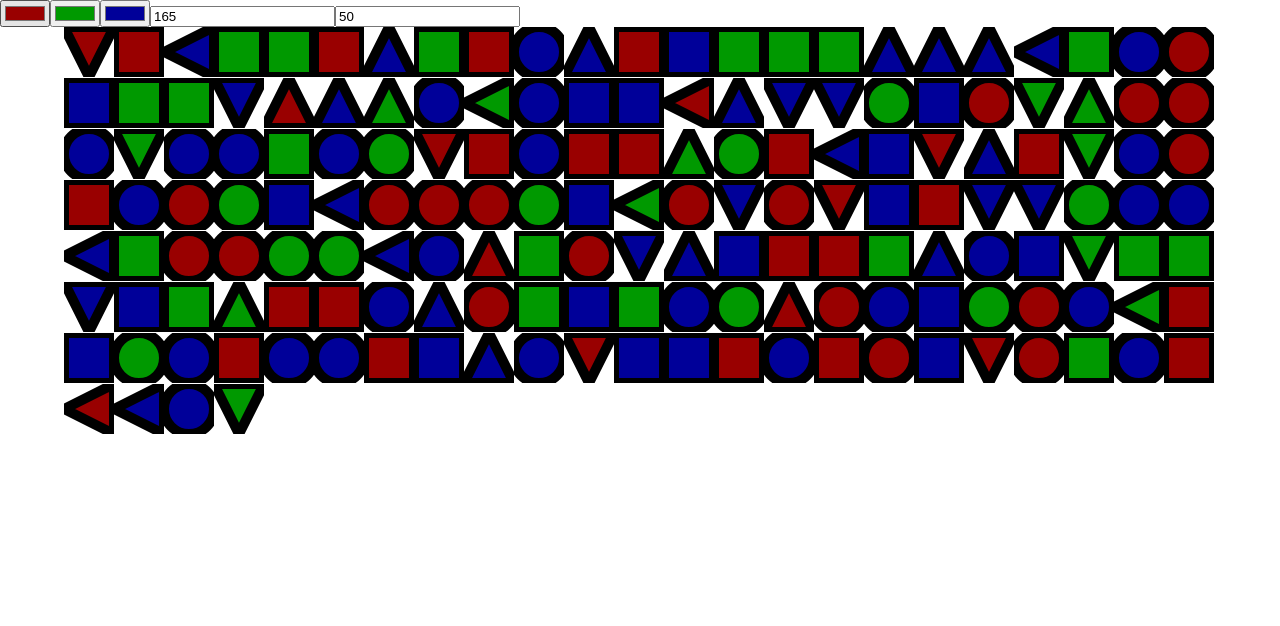
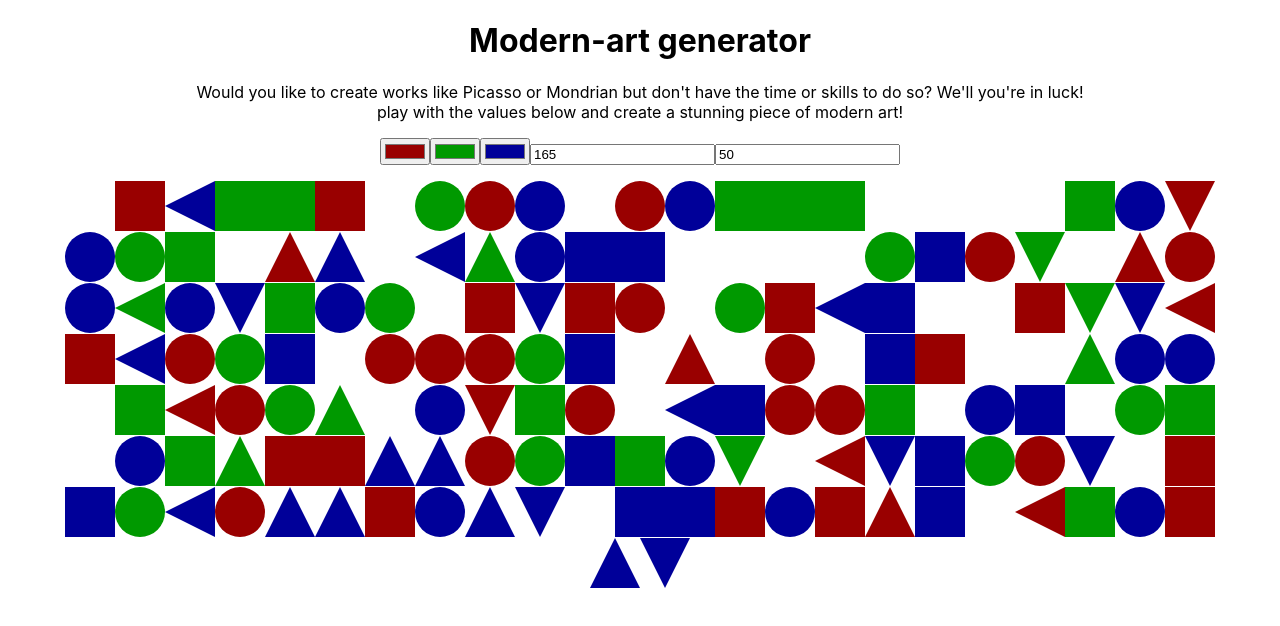
Before and after one commit to MatsVanderElst/art-generator, a React (Create React App) app: page / in a window 1280 px wide. Shown: the top 626 px of the page. Built offline with nearby package versions, Linux system fonts and the light colour scheme.

Commit message:
added additional styling and removed strokes from SVG's

```diff
--- a/src/App.css
+++ b/src/App.css
@@ -3,6 +3,21 @@
  flex-wrap: wrap;
  flex-direction: row;
 } */
+
+html{
+  align-items: center;
+
+}
+.container{
+  align-content: center;
+  text-align: center;
+}
+
+.greeting{
+  text-align: center;
+  margin: 0 auto;
+  width: 70vw;
+}
 
 .art__container{
   /* display: block; */
@@ -17,3 +32,15 @@
 .art__container svg{
    margin: 0 0px -3px;
 }
+
+.form__container{
+  display: block;
+  margin: 0 auto;
+  margin-bottom: 1rem;
+}
+
+/* .form__container{
+  display: block;
+  margin: 0.5rem;
+}
+ */
--- a/src/App.js
+++ b/src/App.js
@@ -49,14 +49,17 @@ class Form extends React.Component {
     for (let i = 1; i <= count; i++) {
         switch (this.getRandomSVGType()) {
           case 'rect':
-            list.push(<SVGRect key={i} width={width} height={width} fill={this.getRandomColor()} />)
+            list.push(<SVGRect key={i} width={width} height={width} stroke={'none'} fill={this.getRandomColor()} />)
             break;
           case 'triangle':
-            list.push(<SVGTriangle key={i} width={width} height={width} fill={this.getRandomColor()} transform={this.getRandomRotation()} />)
+            list.push(<SVGTriangle key={i} width={width} height={width} stroke={'none'} fill={this.getRandomColor()} transform={this.getRandomRotation()} />)
+            break;
+          case 'quarter':
+            list.push(<SVGQuarterCircle key={i} width={width} height={width} stroke={'none'} fill={this.getRandomColor()} transform={this.getRandomRotation()} />)
             break;
 
           default:
-            list.push(<SVGCircle key={i} width={width} height={width} fill={this.getRandomColor()} />)
+            list.push(<SVGCircle key={i} width={width} height={width} stroke={'none'} fill={this.getRandomColor()} />)
             break;
         }
 
@@ -70,7 +73,7 @@ class Form extends React.Component {
   }
 
   getRandomSVGType = () => {
-    const typeIndex = Math.floor(Math.random() * (3));
+    const typeIndex = Math.floor(Math.random() * (4));
     return this.types[typeIndex];
   }
 
@@ -96,8 +99,8 @@ class Form extends React.Component {
 
   render() {
     return (
-      <div>
-      <form>
+      <div className="container">
+      <form className="form__container">
         <input onChange={this.handleColor1Change} type="color" id="color0" name="color" required size="10" value={this.state.color1}></input>
         <input onChange={this.handleColor2Change} type="color" id="color1" name="color" required size="10" value={this.state.color2}></input>
         <input onChange={this.handleColor3Change} type="color" id="color2" name="color" required  size="10" value={this.state.color3}></input>
@@ -115,7 +118,7 @@ class Form extends React.Component {
 
 
 
-const SVGRect = ({width = 200, height = 200, fill = "rgb(0,0,255)", stroke = "rgb(0,0,0)", strokeWidth = 10 }) => {
+const SVGRect = ({width = 200, height = 200, fill = "rgb(0,0,255)", stroke = "rgb(0,0,0)", strokeWidth = (width/20) }) => {
   return (
     <svg width={width/* +strokeWidth */} height={height/* +strokeWidth */}>
       <rect /* x={(5)} y={(5)} */ width={width} height={height} style={{fill:fill,stroke:stroke,strokeWidth:strokeWidth}} />
@@ -123,7 +126,7 @@ const SVGRect = ({width = 200, height = 200, fill = "rgb(0,0,255)", stroke = "rg
     );
 }
 
-const SVGCircle = ({height = 200, width = 200, cx=1/2*width, cy=1/2*width, r=1/2*width, stroke = "rgb(0,0,0)", strokeWidth = 10, fill = "rgb(0,0,255)"   }) => {
+const SVGCircle = ({height = 200, width = 200, cx=1/2*width, cy=1/2*width, r=1/2*width, stroke = "rgb(0,0,0)", strokeWidth = (width/20), fill = "rgb(0,0,255)"   }) => {
   return (
     <svg height={height} width={width}>
       <circle cx={cx} cy={cy} r={r} stroke={stroke} strokeWidth={strokeWidth} fill={fill} />
@@ -131,7 +134,7 @@ const SVGCircle = ({height = 200, width = 200, cx=1/2*width, cy=1/2*width, r=1/2
     );
 }
 
-const SVGTriangle = ({points = `0,200 200,100 0,0`, height = 200, width = 200, stroke = "rgb(0,0,0)", strokeWidth = 10, fill = "rgb(0,0,255)", transform="rotate(0)" }) => {
+const SVGTriangle = ({points = `0,200 200,100 0,0`, height = 200, width = 200, stroke = "rgb(0,0,0)", strokeWidth = (width/20), fill = "rgb(0,0,255)", transform="rotate(0)" }) => {
   return (
     <svg height={height} width={width} >
       <polygon points={`0,${width} ${width},${width/2} 0,0`} stroke={stroke} strokeWidth={strokeWidth} fill={fill} transform={transform} transform-origin={"center"} />
@@ -139,10 +142,10 @@ const SVGTriangle = ({points = `0,200 200,100 0,0`, height = 200, width = 200, s
     );
 }
 
-const SVGQuoarterCircle = ({height = 200, width = 200, cx=0, cy=200, r=width, stroke = "rgb(0,0,0)", strokeWidth = width/20, fill = "rgb(0,0,255)"   }) => {
+const SVGQuarterCircle = ({height = 200, width = 200, cx=0, cy=200, r=width, stroke = "none", strokeWidth = (width/20), fill = "rgb(0,0,255)"/* , transform="rotate(0)" */  }) => {
   return (
     <svg height={height} width={width}>
-      <circle cx={cx} cy={cy} r={r} stroke={stroke} strokeWidth={strokeWidth} fill={fill} />
+      <circle cx={cx} cy={cy} r={r} stroke={stroke} strokeWidth={strokeWidth} fill={fill} /* transform={transform} transform-origin={"center"} */ />
     </svg>
     );
 }
@@ -153,6 +156,10 @@ const SVGQuoarterCircle = ({height = 200, width = 200, cx=0, cy=200, r=width, st
 function App() {
   return (
     <div className="App">
+      <div className="greeting">
+        <h1>Modern-art generator</h1>
+        <p>Would you like to create works like Picasso or Mondrian but don't have the time or skills to do so? We'll you're in luck! play with the values below and create a stunning piece of modern art! </p>
+      </div>
       <div className="form__container">
         <Form />
       </div>
```
